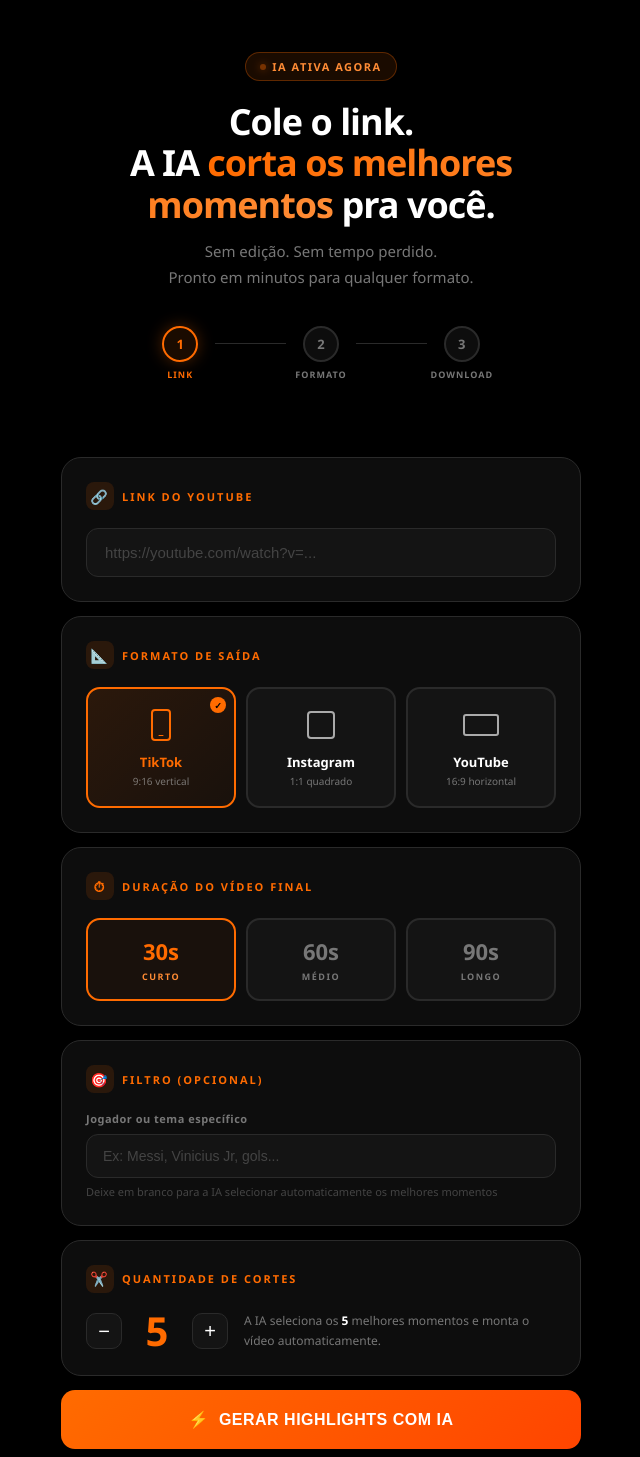
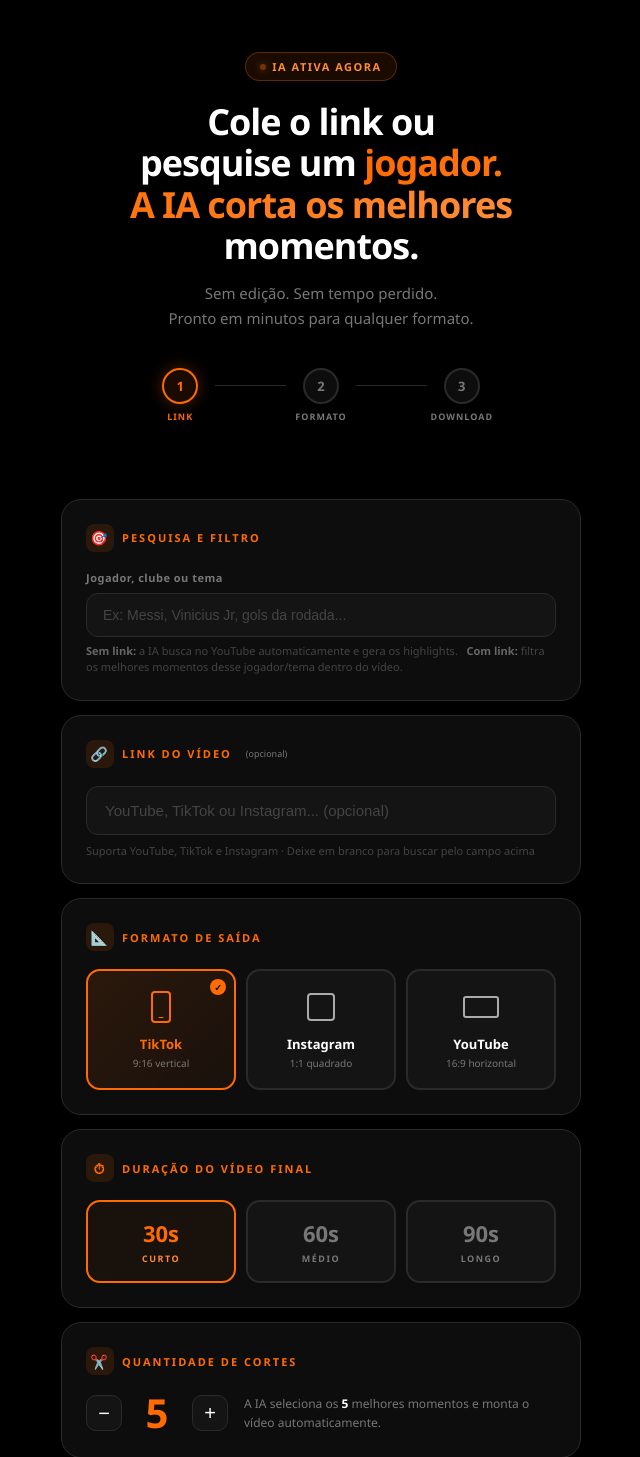
Before and after one commit to VictorRafaelsR/corteai, a Flask app: page / in a window 1280 px wide. Shown: the part 81-1538 px from the top of the page, without its empty margins (319-959 px from the left). Run offline with Flask 3, Linux system fonts and the light colour scheme.

Commit message:
Update index.html

```diff
--- a/templates/index.html
+++ b/templates/index.html
@@ -90,6 +90,7 @@ header{background:#000;border-bottom:1px solid #1A1A1A;padding:16px 24px;positio
 .txt-input::placeholder{color:#444}
 .field-label{font-size:11px;font-weight:700;color:var(--gray);letter-spacing:.5px;margin-bottom:8px;display:block}
 .field-hint{font-size:11px;color:#444;margin-top:6px;line-height:1.5}
+.field-hint strong{color:#666}
 
 /* CLIPS */
 .clips-row{display:flex;align-items:center;gap:16px}
@@ -168,7 +169,7 @@ footer{text-align:center;padding:24px 20px 40px;font-size:11px;color:#333;border
 <div id="formSection">
   <div class="hero">
     <div class="badge"><span class="badge-dot"></span> IA ATIVA AGORA</div>
-    <h1>Cole o link.<br>A IA <em>corta os melhores<br>momentos</em> pra você.</h1>
+    <h1>Cole o link ou<br>pesquise um <em>jogador.<br>A IA corta os melhores</em> momentos.</h1>
     <p>Sem edição. Sem tempo perdido.<br>Pronto em minutos para qualquer formato.</p>
   </div>
 
@@ -181,16 +182,27 @@ footer{text-align:center;padding:24px 20px 40px;font-size:11px;color:#333;border
   </div>
 
   <div class="card">
-    <div class="card-title"><div class="card-title-icon">🔗</div> Link do YouTube</div>
+    <div class="card-title"><div class="card-title-icon">🎯</div> Pesquisa e Filtro</div>
+    <label class="field-label" for="playerInput">Jogador, clube ou tema</label>
+    <input type="text" class="txt-input" id="playerInput" placeholder="Ex: Messi, Vinicius Jr, gols da rodada...">
+    <div class="field-hint">
+      <strong>Sem link:</strong> a IA busca no YouTube automaticamente e gera os highlights. &nbsp;
+      <strong>Com link:</strong> filtra os melhores momentos desse jogador/tema dentro do vídeo.
+    </div>
+  </div>
+
+  <div class="card">
+    <div class="card-title"><div class="card-title-icon">🔗</div> Link do vídeo <span style="font-size:9px;font-weight:500;color:var(--gray);margin-left:6px;text-transform:none;letter-spacing:0">(opcional)</span></div>
     <div class="url-wrap">
-      <input type="url" class="url-input" id="urlInput" placeholder="https://youtube.com/watch?v=..." oninput="onUrlInput(this.value)">
+      <input type="url" class="url-input" id="urlInput" placeholder="YouTube, TikTok ou Instagram... (opcional)" oninput="onUrlInput(this.value)">
       <button class="url-clear" id="urlClear" onclick="clearUrl()">×</button>
     </div>
     <div class="url-ok" id="urlPreview">
       <span class="url-ok-icon">✅</span>
       <span class="url-ok-text">Link detectado — pronto para processar</span>
     </div>
-    <div class="error-box" id="urlError">Link inválido. Cole um link do YouTube.</div>
+    <div class="field-hint" style="margin-top:8px">Suporta YouTube, TikTok e Instagram · Deixe em branco para buscar pelo campo acima</div>
+    <div class="error-box" id="urlError">Link inválido. Use um link do YouTube, TikTok ou Instagram — ou preencha o campo de pesquisa acima.</div>
   </div>
 
   <div class="card">
@@ -221,13 +233,6 @@ footer{text-align:center;padding:24px 20px 40px;font-size:11px;color:#333;border
       <div class="dur" onclick="selectDur(60,this)"><div class="dur-time">60s</div><div class="dur-label">MÉDIO</div></div>
       <div class="dur" onclick="selectDur(90,this)"><div class="dur-time">90s</div><div class="dur-label">LONGO</div></div>
     </div>
-  </div>
-
-  <div class="card">
-    <div class="card-title"><div class="card-title-icon">🎯</div> Filtro (opcional)</div>
-    <label class="field-label" for="playerInput">Jogador ou tema específico</label>
-    <input type="text" class="txt-input" id="playerInput" placeholder="Ex: Messi, Vinicius Jr, gols...">
-    <div class="field-hint">Deixe em branco para a IA selecionar automaticamente os melhores momentos</div>
   </div>
 
   <div class="card">
@@ -274,7 +279,7 @@ footer{text-align:center;padding:24px 20px 40px;font-size:11px;color:#333;border
     <div class="prog-track"><div class="prog-fill" id="progressFill"></div></div>
     <div class="prog-txt" id="progressLabel">0%</div>
     <div class="proc-steps">
-      <div class="ps" id="ps1"><span class="ps-icon">⏳</span> Baixando vídeo do YouTube</div>
+      <div class="ps" id="ps1"><span class="ps-icon">⏳</span> <span id="ps1text">Buscando e baixando vídeo...</span></div>
       <div class="ps" id="ps2"><span class="ps-icon">○</span> Analisando áudio e movimentos</div>
       <div class="ps" id="ps3"><span class="ps-icon">○</span> Selecionando melhores momentos</div>
       <div class="ps" id="ps4"><span class="ps-icon">○</span> Cortando e editando clipes</div>
@@ -305,17 +310,136 @@ footer{text-align:center;padding:24px 20px 40px;font-size:11px;color:#333;border
 
 <script>
 let selectedFormat='tiktok',selectedDur=30,clipsCount=5,jobId=null,pollInterval=null;
-function onUrlInput(v){const c=document.getElementById('urlClear');const p=document.getElementById('urlPreview');const e=document.getElementById('urlError');c.style.display=v?'block':'none';e.style.display='none';if(v.includes('youtube.com')||v.includes('youtu.be')){p.style.display='flex';}else{p.style.display='none';}}
-function clearUrl(){document.getElementById('urlInput').value='';document.getElementById('urlClear').style.display='none';document.getElementById('urlPreview').style.display='none';}
-function selectFormat(f,el){selectedFormat=f;document.querySelectorAll('.fmt').forEach(c=>{c.classList.remove('selected');c.querySelector('.fmt-icon').style.color='#aaa';});el.classList.add('selected');el.querySelector('.fmt-icon').style.color='var(--orange)';document.getElementById('formatLabel').textContent=f==='tiktok'?'TikTok 9:16':f==='instagram'?'Instagram 1:1':'YouTube 16:9';}
-function selectDur(d,el){selectedDur=d;document.querySelectorAll('.dur').forEach(b=>b.classList.remove('selected'));el.classList.add('selected');}
-function changeClips(delta){clipsCount=Math.max(1,Math.min(10,clipsCount+delta));document.getElementById('clipsNum').textContent=clipsCount;document.getElementById('clipsDesc').textContent=clipsCount;}
-function startProcessing(){const url=document.getElementById('urlInput').value.trim();if(!url||(!url.includes('youtube.com')&&!url.includes('youtu.be'))){document.getElementById('urlError').style.display='block';return;}const player=document.getElementById('playerInput').value.trim();document.getElementById('formSection').style.display='none';document.getElementById('processing').style.display='block';fetch('/process',{method:'POST',headers:{'Content-Type':'application/json'},body:JSON.stringify({url,format:selectedFormat,duration:selectedDur,clips:clipsCount,player})}).then(r=>r.json()).then(data=>{if(data.job_id){jobId=data.job_id;pollProgress();}else{showError(data.error||'Erro ao iniciar');}}).catch(()=>showError('Erro de conexão'));}
-function pollProgress(){pollInterval=setInterval(()=>{fetch(`/status/${jobId}`).then(r=>r.json()).then(data=>{updateProgress(data);if(data.status==='done'){clearInterval(pollInterval);setTimeout(()=>showResult(data),500);}else if(data.status==='error'){clearInterval(pollInterval);showError(data.error);}});},1500);}
-function updateProgress(data){const pct=data.progress||0;document.getElementById('progressFill').style.width=pct+'%';document.getElementById('progressLabel').textContent=pct+'%';document.getElementById('procSub').textContent=data.message||'...';for(let i=1;i<=6;i++){const el=document.getElementById('ps'+i);if(pct>=i*(100/6)){el.className='ps done';el.querySelector('.ps-icon').textContent='✅';}else if(pct>=(i-1)*(100/6)){el.className='ps active';el.querySelector('.ps-icon').textContent='⚙️';}}}
-function showResult(data){document.getElementById('processing').style.display='none';document.getElementById('result').style.display='block';document.getElementById('statClips').textContent=data.clips_count||clipsCount;document.getElementById('statDur').textContent=(data.duration||selectedDur)+'s';document.getElementById('statFormat').textContent=selectedFormat==='tiktok'?'TikTok':selectedFormat==='instagram'?'Insta':'YouTube';document.getElementById('downloadBtn').href=`/download/${jobId}`;document.getElementById('resultSub').textContent=`${data.clips_count||clipsCount} cortes selecionados pela IA`;}
-function showError(msg){document.getElementById('processing').style.display='none';document.getElementById('formSection').style.display='block';const e=document.getElementById('submitError');e.textContent='❌ '+msg;e.style.display='block';}
-function resetApp(){document.getElementById('result').style.display='none';document.getElementById('formSection').style.display='block';document.getElementById('urlInput').value='';document.getElementById('urlPreview').style.display='none';document.getElementById('urlClear').style.display='none';jobId=null;}
+
+function onUrlInput(v){
+  const c=document.getElementById('urlClear');
+  const p=document.getElementById('urlPreview');
+  const e=document.getElementById('urlError');
+  c.style.display=v?'block':'none';
+  e.style.display='none';
+  if(v.includes('youtube.com')||v.includes('youtu.be')||v.includes('tiktok.com')||v.includes('instagram.com')){p.style.display='flex';}
+  else{p.style.display='none';}
+}
+
+function clearUrl(){
+  document.getElementById('urlInput').value='';
+  document.getElementById('urlClear').style.display='none';
+  document.getElementById('urlPreview').style.display='none';
+}
+
+function selectFormat(f,el){
+  selectedFormat=f;
+  document.querySelectorAll('.fmt').forEach(c=>{c.classList.remove('selected');c.querySelector('.fmt-icon').style.color='#aaa';});
+  el.classList.add('selected');
+  el.querySelector('.fmt-icon').style.color='var(--orange)';
+  document.getElementById('formatLabel').textContent=f==='tiktok'?'TikTok 9:16':f==='instagram'?'Instagram 1:1':'YouTube 16:9';
+}
+
+function selectDur(d,el){
+  selectedDur=d;
+  document.querySelectorAll('.dur').forEach(b=>b.classList.remove('selected'));
+  el.classList.add('selected');
+}
+
+function changeClips(delta){
+  clipsCount=Math.max(1,Math.min(10,clipsCount+delta));
+  document.getElementById('clipsNum').textContent=clipsCount;
+  document.getElementById('clipsDesc').textContent=clipsCount;
+}
+
+function startProcessing(){
+  const url=document.getElementById('urlInput').value.trim();
+  const player=document.getElementById('playerInput').value.trim();
+  const e=document.getElementById('urlError');
+
+  // Precisa de pelo menos um: link válido OU tema de pesquisa
+  if(!player && !url){
+    e.textContent='Preencha o campo de Pesquisa e Filtro ou cole um link de vídeo.';
+    e.style.display='block';
+    return;
+  }
+  // Se link foi fornecido, valida plataforma
+  const validLink = url && (url.includes('youtube.com')||url.includes('youtu.be')||url.includes('tiktok.com')||url.includes('instagram.com'));
+  if(url && !validLink){
+    e.textContent='Link inválido. Use um link do YouTube, TikTok ou Instagram.';
+    e.style.display='block';
+    return;
+  }
+  e.style.display='none';
+
+  // Detecta plataforma para texto do passo 1
+  let plataforma = 'YouTube';
+  if(url && url.includes('tiktok.com')) plataforma = 'TikTok';
+  if(url && url.includes('instagram.com')) plataforma = 'Instagram';
+
+  if(!url && player){
+    document.getElementById('ps1text').textContent='Buscando "'+player+'" no YouTube...';
+  } else {
+    document.getElementById('ps1text').textContent='Baixando vídeo do '+plataforma+'...';
+  }
+
+  document.getElementById('formSection').style.display='none';
+  document.getElementById('processing').style.display='block';
+
+  fetch('/process',{
+    method:'POST',
+    headers:{'Content-Type':'application/json'},
+    body:JSON.stringify({url,format:selectedFormat,duration:selectedDur,clips:clipsCount,player})
+  }).then(r=>r.json()).then(data=>{
+    if(data.job_id){jobId=data.job_id;pollProgress();}
+    else{showError(data.error||'Erro ao iniciar');}
+  }).catch(()=>showError('Erro de conexão'));
+}
+
+function pollProgress(){
+  pollInterval=setInterval(()=>{
+    fetch(`/status/${jobId}`).then(r=>r.json()).then(data=>{
+      updateProgress(data);
+      if(data.status==='done'){clearInterval(pollInterval);setTimeout(()=>showResult(data),500);}
+      else if(data.status==='error'){clearInterval(pollInterval);showError(data.error);}
+    });
+  },1500);
+}
+
+function updateProgress(data){
+  const pct=data.progress||0;
+  document.getElementById('progressFill').style.width=pct+'%';
+  document.getElementById('progressLabel').textContent=pct+'%';
+  document.getElementById('procSub').textContent=data.message||'...';
+  for(let i=1;i<=6;i++){
+    const el=document.getElementById('ps'+i);
+    if(pct>=i*(100/6)){el.className='ps done';el.querySelector('.ps-icon').textContent='✅';}
+    else if(pct>=(i-1)*(100/6)){el.className='ps active';el.querySelector('.ps-icon').textContent='⚙️';}
+  }
+}
+
+function showResult(data){
+  document.getElementById('processing').style.display='none';
+  document.getElementById('result').style.display='block';
+  document.getElementById('statClips').textContent=data.clips_count||clipsCount;
+  document.getElementById('statDur').textContent=(data.duration||selectedDur)+'s';
+  document.getElementById('statFormat').textContent=selectedFormat==='tiktok'?'TikTok':selectedFormat==='instagram'?'Insta':'YouTube';
+  document.getElementById('downloadBtn').href=`/download/${jobId}`;
+  document.getElementById('resultSub').textContent=`${data.clips_count||clipsCount} cortes selecionados pela IA`;
+}
+
+function showError(msg){
+  document.getElementById('processing').style.display='none';
+  document.getElementById('formSection').style.display='block';
+  const e=document.getElementById('submitError');
+  e.textContent='❌ '+msg;
+  e.style.display='block';
+}
+
+function resetApp(){
+  document.getElementById('result').style.display='none';
+  document.getElementById('formSection').style.display='block';
+  document.getElementById('urlInput').value='';
+  document.getElementById('playerInput').value='';
+  document.getElementById('urlPreview').style.display='none';
+  document.getElementById('urlClear').style.display='none';
+  jobId=null;
+}
 </script>
 </body>
 </html>
```
